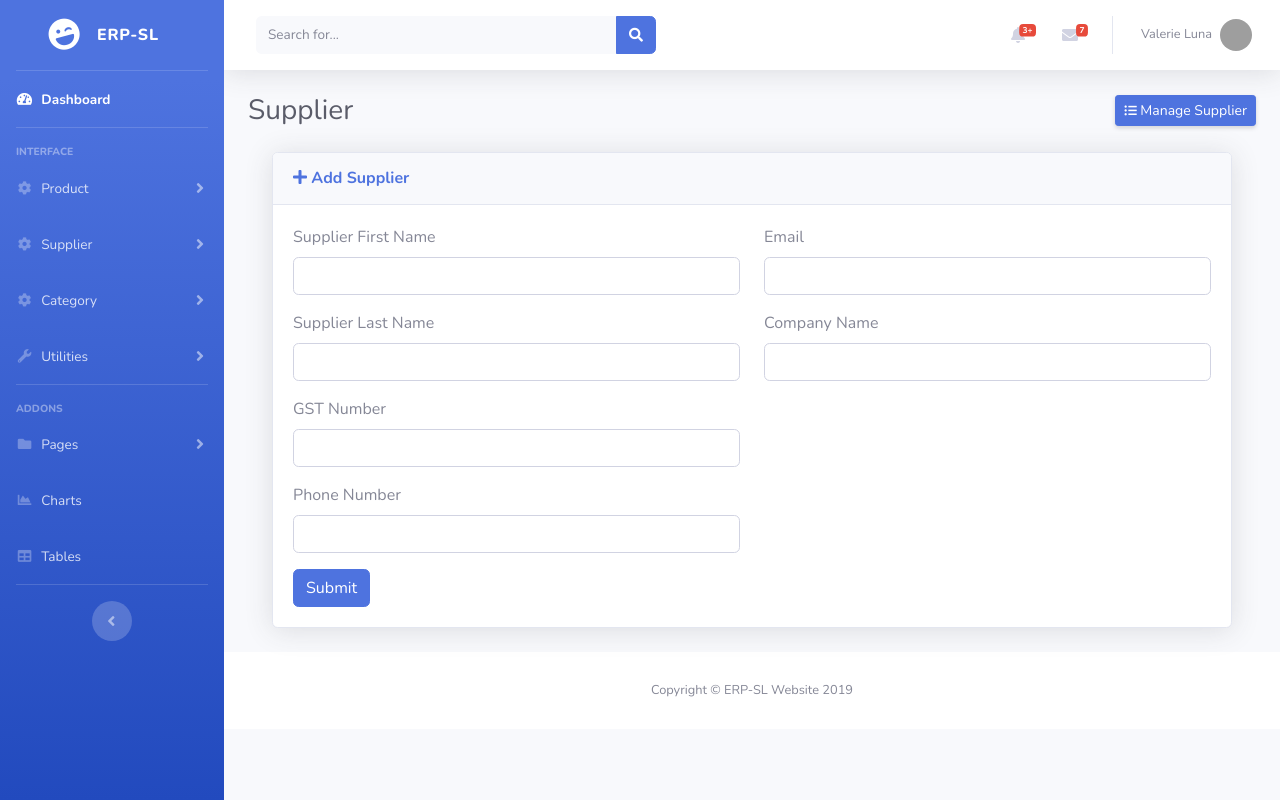
After one commit to jatinsumai1104/ERP-2.0, a PHP site: page /oop-php-erp/views/pages/add-supplier.php in a window 1280 px wide. The commit adds this page. Run offline with PHP 8.4, Linux system fonts and the light colour scheme; some libraries are stand-ins or nearby versions; grey boxes are pictures that could not be loaded.

Commit message:
add-product add-supplier add-category done

```diff
--- a/classes/Category.class.php
+++ b/classes/Category.class.php
@@ -1,8 +1,26 @@
 <?php
-  class Category{
-    protected $di ;
-    public function __construct($di){
-      $this->di = $di;
+require_once(__DIR__."/../helper/requirements.php");
+class Category{
+  private $table = "category";
+  protected $di ;
+  public function __construct($di){
+    $this->di = $di;
+  }
+
+    public function addCategory($data){
+      try{
+
+        // Begin Transaction
+        $this->di->get("Database")->beginTransaction();
+        $assoc_array = ["name" => $data['name']];
+        $category_id = $this->di->get("Database")->insert($this->table,$assoc_array);
+        $this->di->get("Database")->commit();
+        // end transaction
+        Session::setSession("category_add", "success");
+      }catch(Exception $e){
+        $this->di->get("Database")->rollback();
+        Session::setSession("category_add", "fail");
+      }
     }
 
   }
--- a/classes/Product.class.php
+++ b/classes/Product.class.php
@@ -33,9 +33,12 @@
 
     public function addProduct($data){
       try{
+
         $table_attr = ["name","specification","hsn_code","category_id","eoq_level","danger_level","quantity"];
+        $assoc_array = Util::createAssocArray($table_attr,$data);
 
-        $assoc_array = Util::createAssocArray($table_attr,$data);
+        // Begin Transaction
+        $this->di->get("Database")->beginTransaction();
         $product_id = $this->di->get("Database")->insert($this->table,$assoc_array);
 
         $tale_attr = ["product_id","supplier_id"];
@@ -51,9 +54,10 @@
         $assoc_array["product_id"] = $product_id;
         $assoc_array["selling_rate"] = $data["selling_rate"];
         $res = $this->di->get("Database")->insert("products_selling_rate",$assoc_array);
-
+        $this->di->get("Database")->commit();
         Session::setSession("product_add", "success");
       }catch(Exception $e){
+        $this->di->get("Database")->rollback();
         Session::setSession("product_add", "fail");
       }
     }
--- a/classes/Supplier.class.php
+++ b/classes/Supplier.class.php
@@ -1,8 +1,30 @@
 <?php
-  class Supplier{
-    protected $di ;
-    public function __construct($di){
-      $this->di = $di;
+require_once(__DIR__."/../helper/requirements.php");
+class Supplier{
+  private $table = "suppliers";
+  protected $di ;
+  public function __construct($di){
+    $this->di = $di;
+  }
+
+    public function addSupplier($data){
+      try{
+
+        $table_attr = ["first_name","last_name","gst_no","phone_no","email_id","company_name"];
+        $assoc_array = Util::createAssocArray($table_attr,$data);
+       // print_r ($assoc_array);
+        // Begin Transaction
+        $this->di->get("Database")->beginTransaction();
+
+        $supplier_id = $this->di->get("Database")->insert($this->table,$assoc_array);
+        //echo $supplier_id;
+
+        $this->di->get("Database")->commit();
+        Session::setSession("supplier_add", "success");
+      }catch(Exception $e){
+        $this->di->get("Database")->rollback();
+        Session::setSession("supplier_add", "fail");
+      }
     }
 
   }
--- a/classes/helper_classes/Database.php
+++ b/classes/helper_classes/Database.php
@@ -112,6 +112,20 @@ class Database {
         }
     }
 
+
+    public function beginTransaction(){
+        return $this->pdo->beginTransaction();
+    }
+
+    public function commit(){
+        return $this->pdo->commit();
+    }
+
+    public function rollback(){
+        return $this->pdo->rollback();
+    }
+
+
 }
 // $db = new Database();
 
--- a/views/includes/sidebar.php
+++ b/views/includes/sidebar.php
@@ -37,6 +37,32 @@
     <div class="bg-white py-2 collapse-inner rounded">
       <a class="collapse-item" href="<?echo BASEPAGES?>add-product.php">Add Product</a>
       <a class="collapse-item" href="<?echo BASEPAGES?>manage-product.php">Manage Product</a>
+    </div>
+  </div>
+</li>
+
+<li class="nav-item">
+  <a class="nav-link collapsed" href="#" data-toggle="collapse" data-target="#collapseTwo" aria-expanded="true" aria-controls="collapseTwo">
+    <i class="fas fa-fw fa-cog"></i>
+    <span>Supplier</span>
+  </a>
+  <div id="collapseTwo" class="collapse" aria-labelledby="headingTwo" data-parent="#accordionSidebar">
+    <div class="bg-white py-2 collapse-inner rounded">
+      <a class="collapse-item" href="<?echo BASEPAGES?>add-supplier.php">Add Supplier</a>
+      <a class="collapse-item" href="<?echo BASEPAGES?>manage-supplier.php">Manage Supplier</a>
+    </div>
+  </div>
+</li>
+
+<li class="nav-item">
+  <a class="nav-link collapsed" href="#" data-toggle="collapse" data-target="#collapseTwo" aria-expanded="true" aria-controls="collapseTwo">
+    <i class="fas fa-fw fa-cog"></i>
+    <span>Category</span>
+  </a>
+  <div id="collapseTwo" class="collapse" aria-labelledby="headingTwo" data-parent="#accordionSidebar">
+    <div class="bg-white py-2 collapse-inner rounded">
+      <a class="collapse-item" href="<?echo BASEPAGES?>add-category.php">Add Category</a>
+      <a class="collapse-item" href="<?echo BASEPAGES?>manage-category.php">Manage Category</a>
     </div>
   </div>
 </li>
--- /dev/null
+++ b/views/pages/add-supplier.php
@@ -0,0 +1,128 @@
+
+<?php
+require_once('../../helper/constants.php');
+require_once(__DIR__.'/../../helper/init.php');
+?>
+<!DOCTYPE html>
+<html lang="en">
+
+<!-- Header containing all Links -->
+<?php
+require_once('../includes/header.php');
+?>
+
+
+<body id="page-top">
+
+<!-- Page Wrapper -->
+<div id="wrapper">
+
+  <!-- Sidebar -->
+  <?php
+    require_once('../includes/sidebar.php');
+  ?>
+  <!-- End of Sidebar -->
+
+  <!-- Content Wrapper -->
+  <div id="content-wrapper" class="d-flex flex-column">
+
+    <!-- Main Content -->
+    <div id="content">
+
+      <!-- Topbar -->
+      <?php
+        require_once('../includes/navbar.php');
+      ?>
+      <!-- End of Topbar -->
+
+      <!-- Begin Page Content -->
+      <div class="container-fluid">
+
+        <!-- Page Heading -->
+        <div class="d-sm-flex align-items-center justify-content-between mb-4">
+          <h1 class="h3 mb-0 text-gray-800">Supplier</h1>
+          <a href="<?echo BASEPAGES?>manage-Supplier.php" class="d-none d-sm-inline-block btn btn-sm btn-primary shadow-sm"><i class="fas fa-list-ul fa-sm text-white-75"></i> Manage Supplier </a>
+        </div>
+
+        <!-- Content Row -->
+        <div class="container-fluid">
+        <div class="row">
+          <div class="col-md-12">
+          <div class="card shadow mb-4">
+            <!-- Card Header - Dropdown -->
+            <div class="card-header py-3 d-flex flex-row align-items-center justify-content-between">
+              <h6 class="m-0 font-weight-bold text-primary"><i class="fas fa-plus"></i> Add Supplier</h6>
+            </div>
+            <!-- Card Body -->
+            <form action="<?php echo BASEURL?>helper/routing.php" method="POST">
+              <div class="card-body">
+                <div class="row">
+                <div class="col-md-6">
+                  <div class="form-group">
+                    <label for="">Supplier First Name</label>
+                    <input type="text"
+                      class="form-control" name="first_name" id="" aria-describedby="helpId" placeholder="">
+                  </div>
+                  <div class="form-group">
+                    <label for="">Supplier Last Name</label>
+                    <input type="text"
+                      class="form-control" name="last_name" id="" aria-describedby="helpId" placeholder="">
+                  </div>
+                  <div class="form-group">
+                    <label for="">GST Number</label>
+                    <input type="text"
+                      class="form-control" name="gst_no" id="" aria-describedby="helpId" placeholder="">
+                  </div>
+                  <div class="form-group">
+                    <label for="">Phone Number</label>
+                    <input type="text"
+                      class="form-control" name="phone_no" id="" aria-describedby="helpId" placeholder="">
+                  </div>
+
+                </div>
+                <div class="col-md-6">
+                    <div class="form-group">
+                      <label for="">Email</label>
+                      <input type="text"
+                        class="form-control" name="email_id" id="" aria-describedby="helpId" placeholder="">
+                    </div>
+                    <div class="form-group">
+                      <label for="">Company Name</label>
+                      <input type="text"
+                        class="form-control" name="company_name" id="" aria-describedby="helpId" placeholder="">
+                    </div>
+
+                  </div>
+                </div>
+                <button type="submit" class="btn btn-primary" name="add_supplier">Submit</button>
+              </div>
+            </form>
+          </div>
+          </div>
+        </div>
+
+      </div>
+      <!-- /.container-fluid -->
+
+    </div>
+    <!-- End of Main Content -->
+
+    <!-- Footer -->
+    <?php
+      require_once('../includes/footer.php');
+    ?>
+    <!-- End of Footer -->
+
+  </div>
+  <!-- End of Content Wrapper -->
+</div>
+<!-- End of Page Wrapper -->
+
+<!-- All Required Scripts  -->
+<?php
+  require_once('../includes/scripts.php');
+?>
+
+</body>
+
+</html>
```
Also changed, not shown: classes/ProductSupplier.class.php (deleted, +0 -9 lines), helper/routing.php (+29 -1 lines), views/pages/add-category.php (added, +100 -0 lines), views/pages/manage-supplier.php (added, +8 -0 lines), views/pages/manage-category.php (added).
